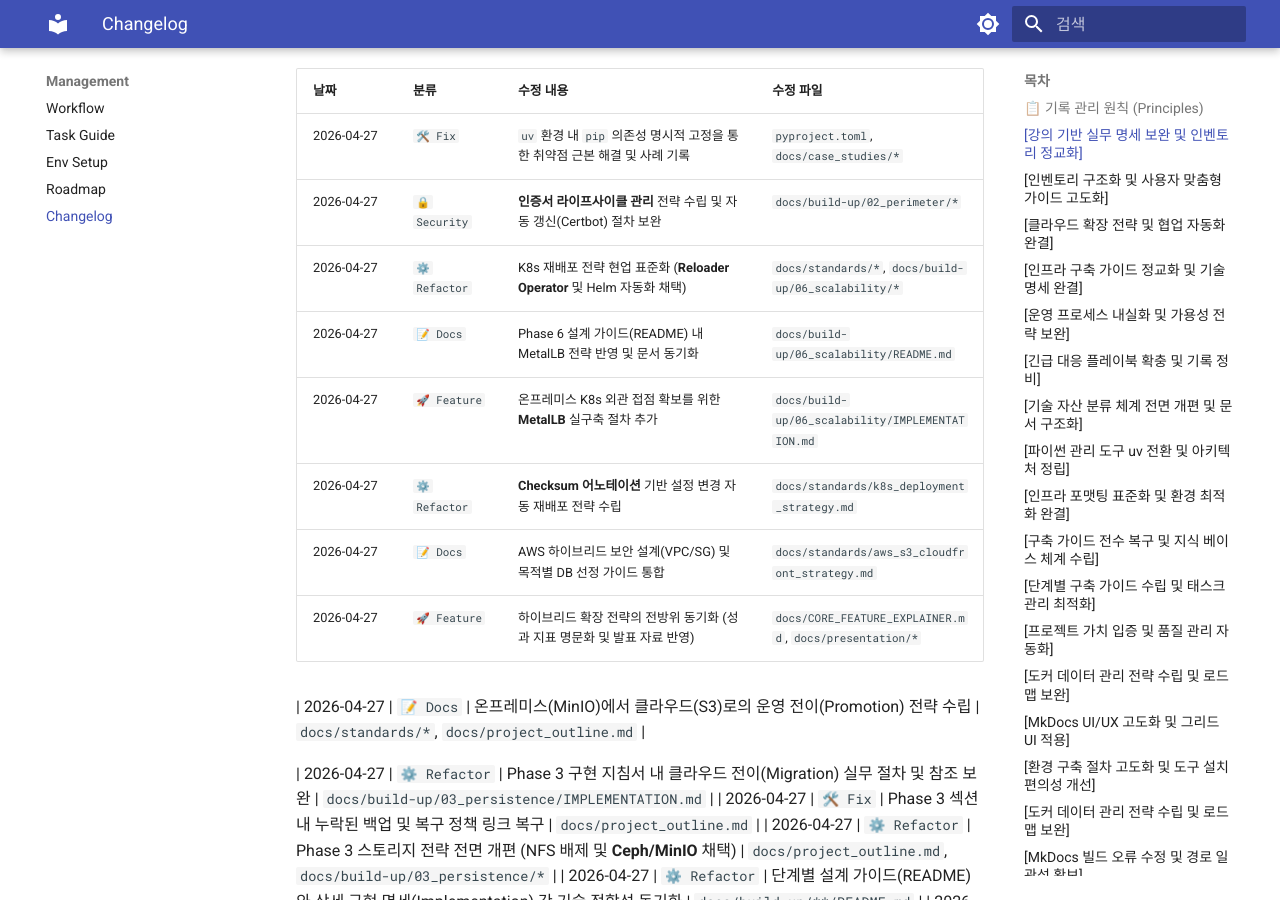
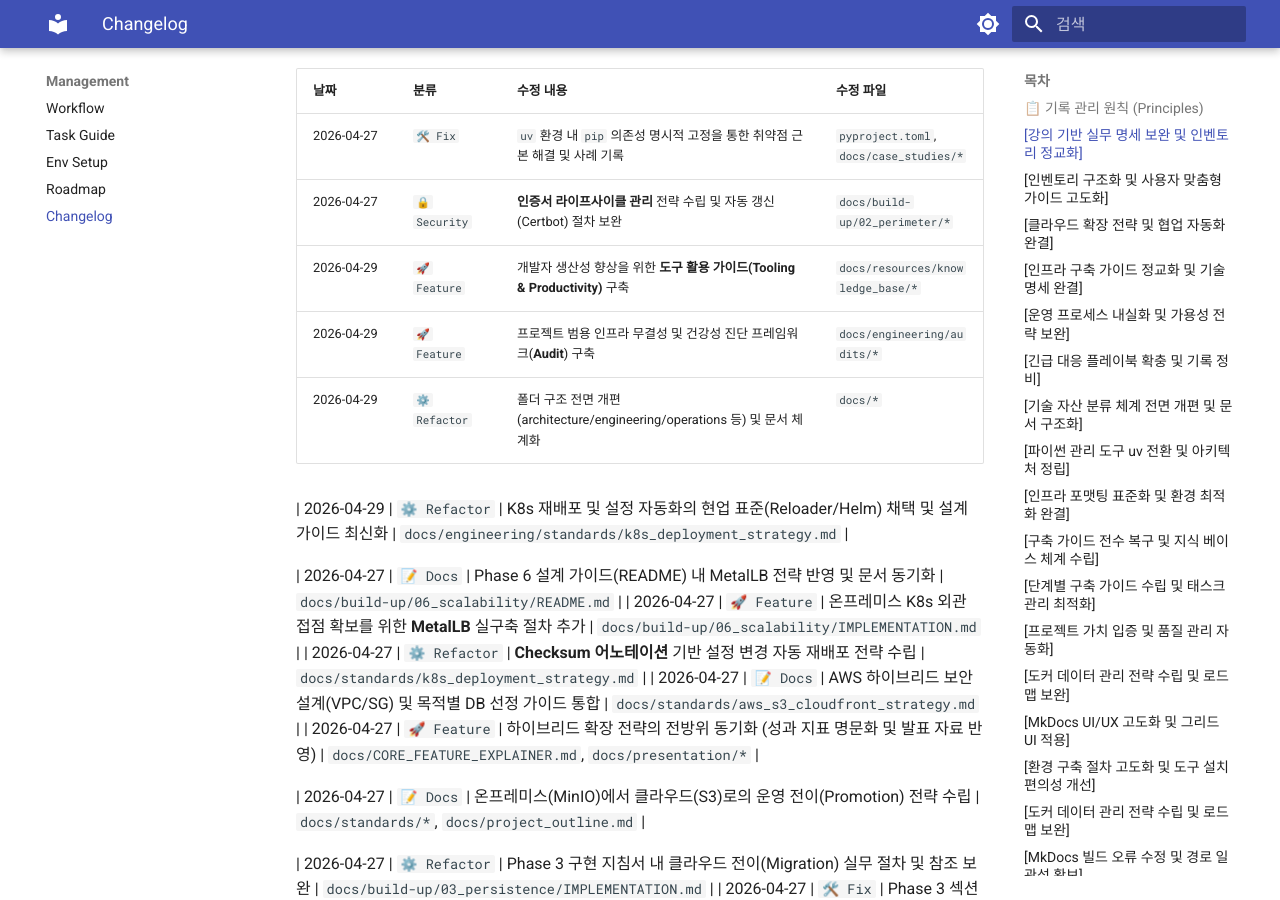
Before and after one commit to ksj686/cloud_infra, an MkDocs documentation site: the page built from docs/management/CHANGELOG.md, in a window 1280 px wide and 900 px high, scrolled down 848 px. Built offline with MkDocs 1.6.1 and Material for MkDocs 9.7.7, drawn with Linux system fonts in a browser that asks for light colours.

Commit message:
feat: 인프라 무결성 및 건강성 진단(Audit) 프레임워크 구축  - 프로젝트 범용 표준인 '인프라 건강성 진단 마스터 체크리스트' 작성  - 보안 하드닝, 가용성(SPoF), 설정 드리프트 감사를 위한 3대 진단 영역 정립  - 진단 자동화 로드맵(Phase A~C) 수립을 통한 회복 탄력성 강화 토대 마련  - 현업 표준에 준하는 인프라 무결성 검증 체계 및 감사 프레임워크 확립

```diff
--- a/docs/management/CHANGELOG.md
+++ b/docs/management/CHANGELOG.md
@@ -22,16 +22,21 @@
 
 ## [강의 기반 실무 명세 보완 및 인벤토리 정교화]
 
-| 날짜       | 분류          | 수정 내용                                                                  | 수정 파일                                               |
-| :--------- | :------------ | :------------------------------------------------------------------------- | :------------------------------------------------------ |
-| 2026-04-27 | `🛠️ Fix`      | `uv` 환경 내 `pip` 의존성 명시적 고정을 통한 취약점 근본 해결 및 사례 기록 | `pyproject.toml`, `docs/case_studies/*`                 |
-| 2026-04-27 | `🔒 Security` | **인증서 라이프사이클 관리** 전략 수립 및 자동 갱신(Certbot) 절차 보완     | `docs/build-up/02_perimeter/*`                          |
-| 2026-04-27 | `⚙️ Refactor` | K8s 재배포 전략 현업 표준화 (**Reloader Operator** 및 Helm 자동화 채택)    | `docs/standards/*`, `docs/build-up/06_scalability/*`    |
-| 2026-04-27 | `📝 Docs`     | Phase 6 설계 가이드(README) 내 MetalLB 전략 반영 및 문서 동기화            | `docs/build-up/06_scalability/README.md`                |
-| 2026-04-27 | `🚀 Feature`  | 온프레미스 K8s 외관 접점 확보를 위한 **MetalLB** 실구축 절차 추가          | `docs/build-up/06_scalability/IMPLEMENTATION.md`        |
-| 2026-04-27 | `⚙️ Refactor` | **Checksum 어노테이션** 기반 설정 변경 자동 재배포 전략 수립               | `docs/standards/k8s_deployment_strategy.md`             |
-| 2026-04-27 | `📝 Docs`     | AWS 하이브리드 보안 설계(VPC/SG) 및 목적별 DB 선정 가이드 통합             | `docs/standards/aws_s3_cloudfront_strategy.md`          |
-| 2026-04-27 | `🚀 Feature`  | 하이브리드 확장 전략의 전방위 동기화 (성과 지표 명문화 및 발표 자료 반영)  | `docs/CORE_FEATURE_EXPLAINER.md`, `docs/presentation/*` |
+| 날짜       | 분류          | 수정 내용                                                                   | 수정 파일                               |
+| :--------- | :------------ | :-------------------------------------------------------------------------- | :-------------------------------------- |
+| 2026-04-27 | `🛠️ Fix`      | `uv` 환경 내 `pip` 의존성 명시적 고정을 통한 취약점 근본 해결 및 사례 기록  | `pyproject.toml`, `docs/case_studies/*` |
+| 2026-04-27 | `🔒 Security` | **인증서 라이프사이클 관리** 전략 수립 및 자동 갱신(Certbot) 절차 보완      | `docs/build-up/02_perimeter/*`          |
+| 2026-04-29 | `🚀 Feature`  | 개발자 생산성 향상을 위한 **도구 활용 가이드(Tooling & Productivity)** 구축 | `docs/resources/knowledge_base/*`       |
+| 2026-04-29 | `🚀 Feature`  | 프로젝트 범용 인프라 무결성 및 건강성 진단 프레임워크(**Audit**) 구축       | `docs/engineering/audits/*`             |
+| 2026-04-29 | `⚙️ Refactor` | 폴더 구조 전면 개편(architecture/engineering/operations 등) 및 문서 체계화  | `docs/*`                                |
+
+| 2026-04-29 | `⚙️ Refactor` | K8s 재배포 및 설정 자동화의 현업 표준(Reloader/Helm) 채택 및 설계 가이드 최신화 | `docs/engineering/standards/k8s_deployment_strategy.md` |
+
+| 2026-04-27 | `📝 Docs` | Phase 6 설계 가이드(README) 내 MetalLB 전략 반영 및 문서 동기화 | `docs/build-up/06_scalability/README.md` |
+| 2026-04-27 | `🚀 Feature` | 온프레미스 K8s 외관 접점 확보를 위한 **MetalLB** 실구축 절차 추가 | `docs/build-up/06_scalability/IMPLEMENTATION.md` |
+| 2026-04-27 | `⚙️ Refactor` | **Checksum 어노테이션** 기반 설정 변경 자동 재배포 전략 수립 | `docs/standards/k8s_deployment_strategy.md` |
+| 2026-04-27 | `📝 Docs` | AWS 하이브리드 보안 설계(VPC/SG) 및 목적별 DB 선정 가이드 통합 | `docs/standards/aws_s3_cloudfront_strategy.md` |
+| 2026-04-27 | `🚀 Feature` | 하이브리드 확장 전략의 전방위 동기화 (성과 지표 명문화 및 발표 자료 반영) | `docs/CORE_FEATURE_EXPLAINER.md`, `docs/presentation/*` |
 
 | 2026-04-27 | `📝 Docs` | 온프레미스(MinIO)에서 클라우드(S3)로의 운영 전이(Promotion) 전략 수립 | `docs/standards/*`, `docs/project_outline.md` |
 
```
Also changed, not shown: docs/engineering/audits/master_health_audit.md (added, +30 -0 lines).
